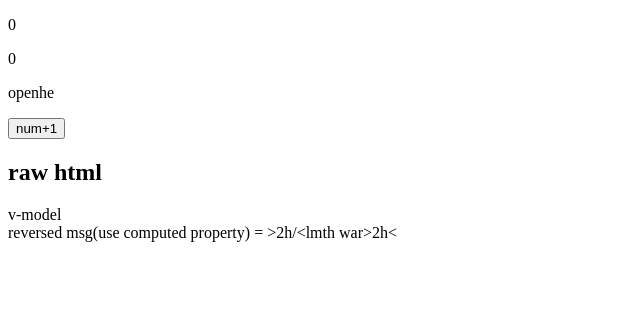
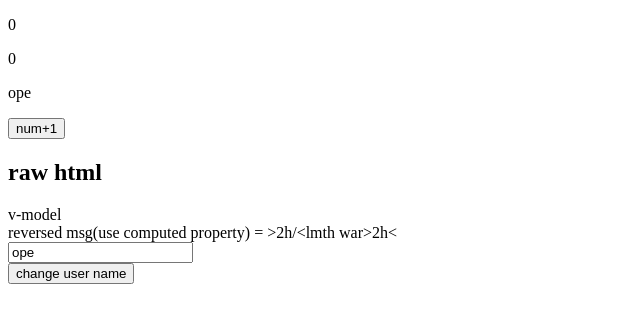
Before and after one commit to openhe-hub/vue3-learn, a Vue app in the folder demo-startup/: page / in a window 1280 px wide. Shown: the top 322 px of the page, without its empty margins (0-640 px from the left). Built offline with nearby package versions, Linux system fonts and the light colour scheme.

Commit message:
1-13-study: watch in vue component

```diff
--- a/demo-startup/src/App.vue
+++ b/demo-startup/src/App.vue
@@ -4,22 +4,55 @@ export default {
   data() {
     return {
       num: 0,
-      username: "openhe",
-      msg:"<h2>raw html</h2>",
-      id:"box",
-      attr:"id"
+      username: "ope",
+      msg: "<h2>raw html</h2>",
+      id: "box",
+      attr: "id",
+      user:{
+        name:"openhe"
+      }
     }
   },
   // methods
-  methods:{
-    addNum(){
+  methods: {
+    addNum() {
       this.num++;
+    },
+    changeUsername(){
+      this.user.name+="_prefix";
     }
   },
   // computed properties
-  computed:{
-    reverseMsg(){
+  computed: {
+    reverseMsg() {
       return this.msg.split('').reverse().join('');
+    }
+  },
+  // data listener
+  watch: {
+    num(newVal, oldVal) {
+      console.log(newVal);
+      console.log(oldVal);
+    },
+    // username(newVal,oldVal){
+    //   if(newVal.length<5){
+    //     console.log("username is too short");
+    //   }
+    // }
+    username: {
+      immediate: true,
+      handler(newVal, oldVal) {
+        if (newVal.length < 5) {
+          console.log("username is too short");
+        }
+      }
+    },
+    "user.name":{
+      handler(newVal,oldVal){
+        console.log(newVal);
+        console.log(oldVal);
+      },
+      // deep:true
     }
   }
 }
@@ -33,7 +66,9 @@ export default {
     <button @click="addNum">num+1</button>
     <div v-html="msg"></div>
     <div :[attr]="id">v-model</div>
-    <div>reversed msg(use computed property) = {{reverseMsg}} </div>
+    <div>reversed msg(use computed property) = {{ reverseMsg }} </div>
+    <input type="text" v-model="username"><br>
+    <button @click="changeUsername">change user name</button>
   </div>
 </template>
 
```
Also changed, not shown: 1 other file (tests, documents, lock files or other folders).
